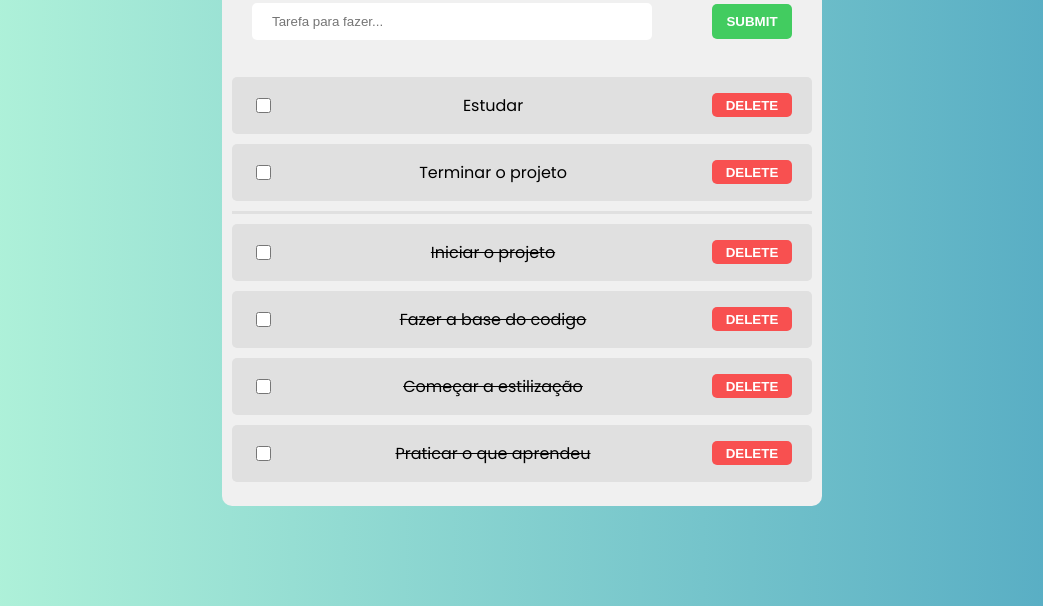
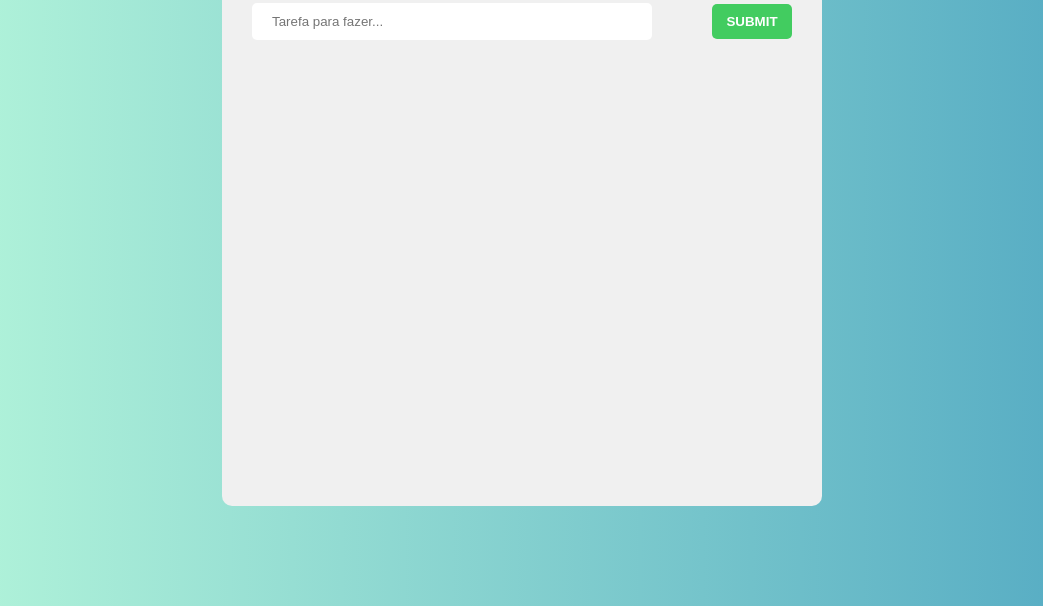
Before and after one commit to eduardosdl/ToDoList, a plain HTML site: page public/index.html in a window 1280 px wide. Shown: the part 194-800 px from the top of the page, without its empty margins (118-1161 px from the left). Drawn offline with Linux system fonts and the light colour scheme.

Commit message:
adapted for  javascript

```diff
--- a/public/index.html
+++ b/public/index.html
@@ -20,42 +20,8 @@
             <button class="newTaskButton" type="submit">submit</button>
         </div>
 
-        <section>
-            <div class="todo">
-                <div class="task">
-                    <input type="checkbox" class="check">
-                    <p>Estudar</p>
-                    <button type="submit" class="delete">delete</button>
-                </div>
-                <div class="task">
-                    <input type="checkbox" class="check">
-                    <p>Terminar o projeto</p>
-                    <button type="submit" class="delete">delete</button>
-                </div>
-            </div>
-            <div class="done">
-                <div class="taskdone">
-                    <input type="checkbox" class="check" name="" id="">
-                    <p>Iniciar o projeto</p>
-                    <button type="submit" class="delete">delete</button>
-                </div>
-                <div class="taskdone">
-                    <input type="checkbox" class="check" name="" id="">
-                    <p>Fazer a base do codigo</p>
-                    <button type="submit" class="delete">delete</button>
-                </div>
-                <div class="taskdone">
-                    <input type="checkbox" class="check" name="" id="">
-                    <p>Começar a estilização</p>
-                    <button type="submit" class="delete">delete</button>
-                </div>
-                <div class="taskdone">
-                    <input type="checkbox" class="check" name="" id="">
-                    <p>Praticar o que aprendeu</p>
-                    <button type="submit" class="delete">delete</button>
-                </div>
-            </div>
-        </section>
+        <section class="tasks"></section>
+
     </div>
     <script src="../script/script.js"></script>
 </body>
```
